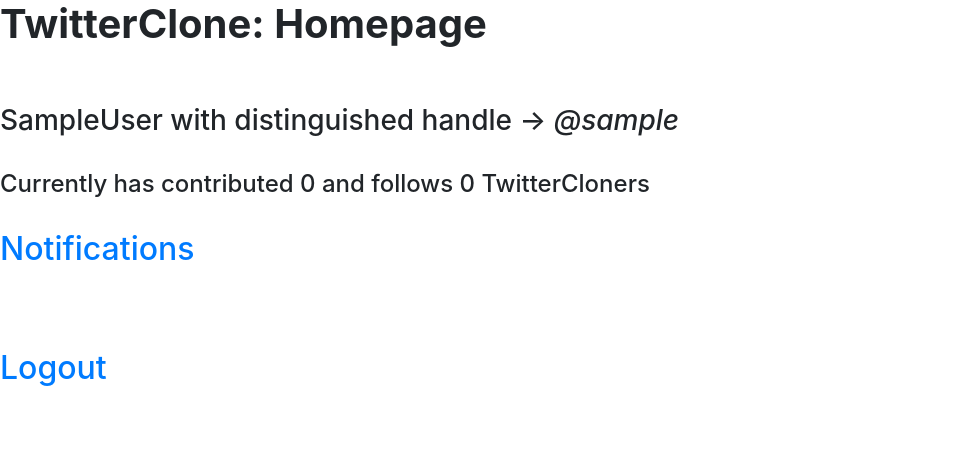
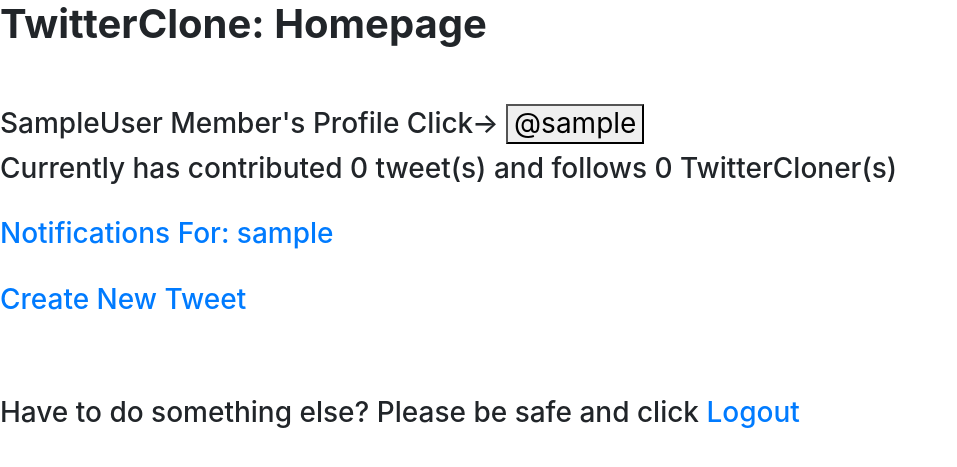
Before and after one commit to rtjitradi/twitterclone, a Django app: page / in a window 1280 px wide. Shown: the top 467 px of the page, without its empty margins (0-957 px from the left). Run offline with Django 3.2, Linux system fonts and the light colour scheme; the visitor is signed in with stand-in values (Sample User, id 1); data comes from the database, SQL or seed files in the repository; data that the repository does not hold is empty; some libraries are stand-ins or nearby versions.

Commit message:
Fixed all issues same day as being graded earlier today and should met all ratings, full points please

```diff
--- a/templates/generic_form.html
+++ b/templates/generic_form.html
@@ -1,10 +1,12 @@
+<!-- username: reggy / password: asdf -->
+
 {% extends 'base.html' %} {% block content %}
 
 <form action="" method="POST">
     {% csrf_token %} {{ form.as_p }}
-    <input type="submit" value="Submit!">
+    <input type="submit" value="Submit">
 </form>
 <br>
 <br> {% if request.path == '/login/' %}
-<h3>Please click <a href="/signup/">signup</a> to be a member and enjoy TwitterClone</h3>
+<h3>Not a member yet? Please click <a href="/signup/">signup</a> to create username and password to enjoy TwitterClone</h3>
 {% endif %} {% endblock %}
--- a/templates/index.html
+++ b/templates/index.html
@@ -1,3 +1,5 @@
+<!-- username: reggy / password: asdf -->
+
 <!DOCTYPE html>
 <html lang="en">
 
@@ -13,21 +15,23 @@
         <h1><b>{{ page_title }}</b></h1>
         <br>
         <br>
-        <h3>{{ user_details.display_name }} with distinguished handle &#8594 <i>@{{ user_details.username }}</i></h3>
-        <br> {% if request.path == '/' or request.path == '/notifications/' %}
-        <h4>Currently has contributed {{ usertweets_count }} and follows {{ follows_count }} TwitterCloners</h4>
+        <h3>{{ user_details.display_name }} Member's Profile Click&#8594 <a href="/userprofile/{{ user_details.username }}/"><button>@{{ user_details.username }}</button></a></h3>
+        {% if request.path == '/' or request.path == '/notifications/' %}
+        <h3>Currently has contributed {{ usertweets_count }} tweet(s) and follows {{ follows_count }} TwitterCloner(s)</h3>
         {% else %}
         <!-- https://docs.djangoproject.com/en/3.1/ref/contrib/auth/ -->
         <!-- https://docs.djangoproject.com/en/3.0/ref/templates/builtins/ -->
         {% if request.user.is_authenticated %} {% if request.user != user_details %} {% if user_details in request.user.follow.all %}
-        <a href="/{{ user_details.username }}/unfollow/">unfollow</a> {% else %}
-        <a href="/{{ user_details.username }}/follow/">follow</a> {% endif %} {% endif %} {% endif %} {% endif %}
+        <h3><a href="/{{ user_details.username }}/unfollow/">unfollow</a></h3> {% else %}
+        <h3><a href="/{{ user_details.username }}/follow/">follow</a></h3> {% endif %} {% endif %} {% endif %} {% endif %}
         <br>
-        <h2><a href="/notifications/{{ user_details.username }}/">Notifications</a></h2>
+        <h3><a href="/notifications/{{ user_details.username }}/">Notifications For: {{ user_details.username }}</a></h3>
         <br>
+        <h3><a href="/addtweet/">Create New Tweet</a></h3>
         <br> {% include template_name %}
         <br>
-        <h2><a href="/logout/">Logout</a></h2>
+        <br>
+        <h3>Have to do something else? Please be safe and click <a href="/logout/">Logout</a></h3>
     </div>
     {% endblock %}
 </body>
--- a/templates/tweets.html
+++ b/templates/tweets.html
@@ -1,7 +1,9 @@
 {% for tweet in tweets %}
 <div>
-    <h4>{{ tweet.characters }}</h4>
-    <h4><a href="/userprofile/{{ tweet.user.username }}/">@{{ tweet.user.username }}</a></h4>
-    <h4><a href="/tweetdetails/{{tweet.id}}/">posted: {{ tweet.datetime }}</a></h4>
+    <br>
+    <h4><a href="/tweetdetails/{{ tweet.id }}">Tweet #{{ tweet.id }}: {{ tweet.characters }}</a></h4>
+    <h4><a href="/userprofile/{{ tweet.user.username }}/">By: @{{ tweet.user.username }}</a></h4>
+    <h5><i><a href="/tweetdetails/{{tweet.id}}/">Posted On: {{ tweet.datetime }}</a></i></h5>
+    <br>
 </div>
 {% endfor %}
```
Also changed, not shown: templates/userprofile.html (+11 -8 lines), README.md.
